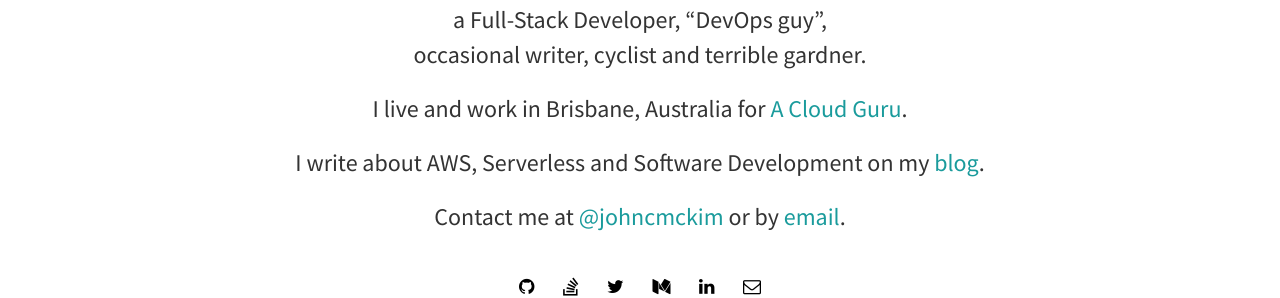
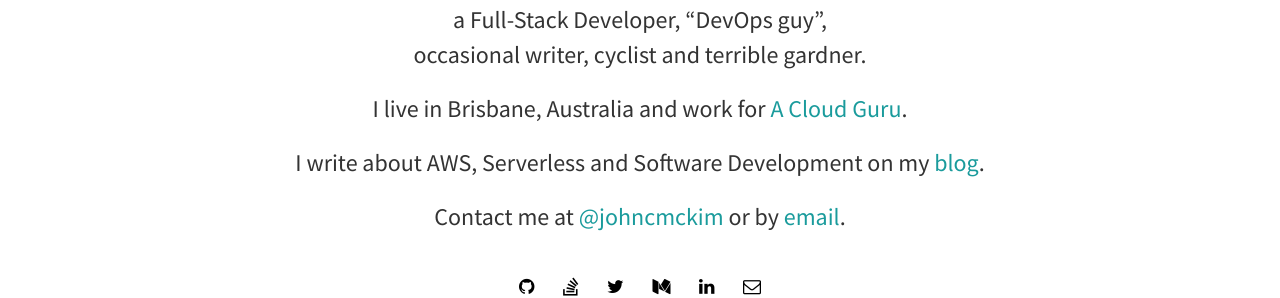
Before and after one commit to johncmckim/johncmckim.github.io, a Jekyll site: the page built from index.html, in a window 1280 px wide. Shown: the part 304-602 px from the top of the page. Built offline with Jekyll 4.4.1, drawn with Linux system fonts in a browser that asks for light colours; nearby versions of some CDN libraries; some of the changed lines change nothing that is shown.

Commit message:
Re-word work sentence

```diff
--- a/_config.yml
+++ b/_config.yml
@@ -7,8 +7,12 @@ author:
   email: contact@johncmckim.me
   uri: "http://johncmckim.me"
 
+employer:
+  name: A Cloud Guru
+  uri: https://acloud.guru
+
 description: >
-  Occasional writings
+  About John McKim
 
 baseurl: ""
 url: "http://johncmckim.me"
--- a/index.html
+++ b/index.html
@@ -14,7 +14,7 @@ layout: home
         occasional writer, cyclist and terrible gardner.
       </p>
       <p>
-         I live and work in Brisbane, Australia for <a href="https://acloud.guru/">A Cloud Guru</a>.
+         I live in Brisbane, Australia and work for <a href="{{ site.employer.uri }}">{{ site.employer.name }}</a>.
       </p>
       <p>
         I write about AWS, Serverless and Software Development on my <a href="{{ site.blog_url }}">blog</a>.
```
